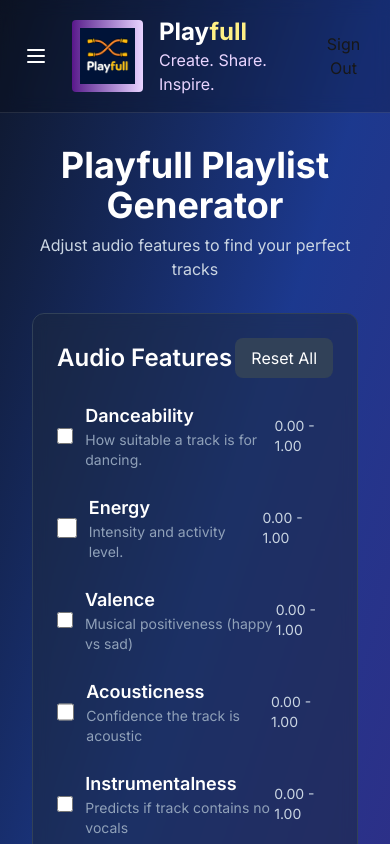
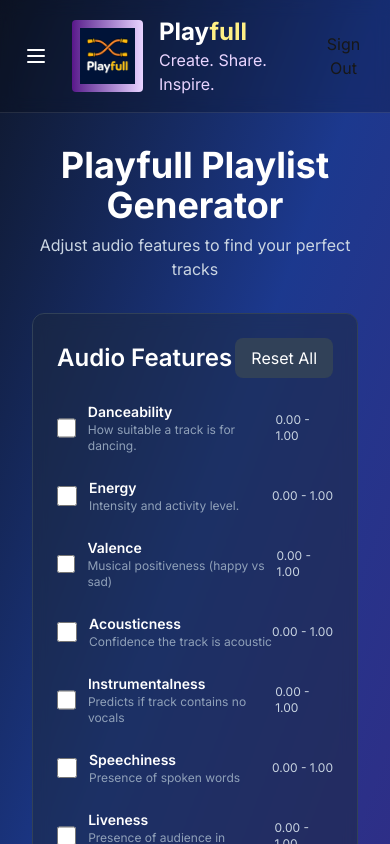
Before and after one commit to HenryHYeary/playfull, a Next.js app: page /create in a window 390 px wide. Shown: the top 844 px of the page. Built offline with nearby package versions, Linux system fonts and the light colour scheme.

Commit message:
Cleanup audio features slider on mobile.

```diff
--- a/src/components/AudioFeaturesSlider.tsx
+++ b/src/components/AudioFeaturesSlider.tsx
@@ -297,11 +297,11 @@
                         className="w-5 h-5 rounded cursor-pointer"
                       />
                       <div>
-                        <h3 className="font-semibold text-lg">{feature.label}</h3>
-                        <p className="text-sm text-slate-400">{feature.description}</p>
+                        <h3 className="font-semibold text-sm sm:text-lg">{feature.label}</h3>
+                        <p className="text-xs sm:text-sm text-slate-400">{feature.description}</p>
                       </div>
                     </div>
-                    <div className="text-sm text-slate-300">
+                    <div className="text-xs sm:text-sm text-slate-300">
                       {filter.min.toFixed(feature.step >= 1 ? 0 : 2)} - {filter.max.toFixed(feature.step >= 1 ? 0 : 2)}
                     </div>
                   </div>
--- a/src/components/PlaylistPreview.tsx
+++ b/src/components/PlaylistPreview.tsx
@@ -37,8 +37,7 @@
         </div>
       )) : (
         <div className="justify-center items-center">
-          You have no playlists. Why not create some?
-          <span onClick={() => redirect("/create")} className="justify-center items-center underline">Create a playlist</span>
+          You have no playlists. Why not create some? <span onClick={() => redirect("/create")} className="justify-center items-center underline">Create a playlist</span>
         </div>
       )}
       {children}
```
